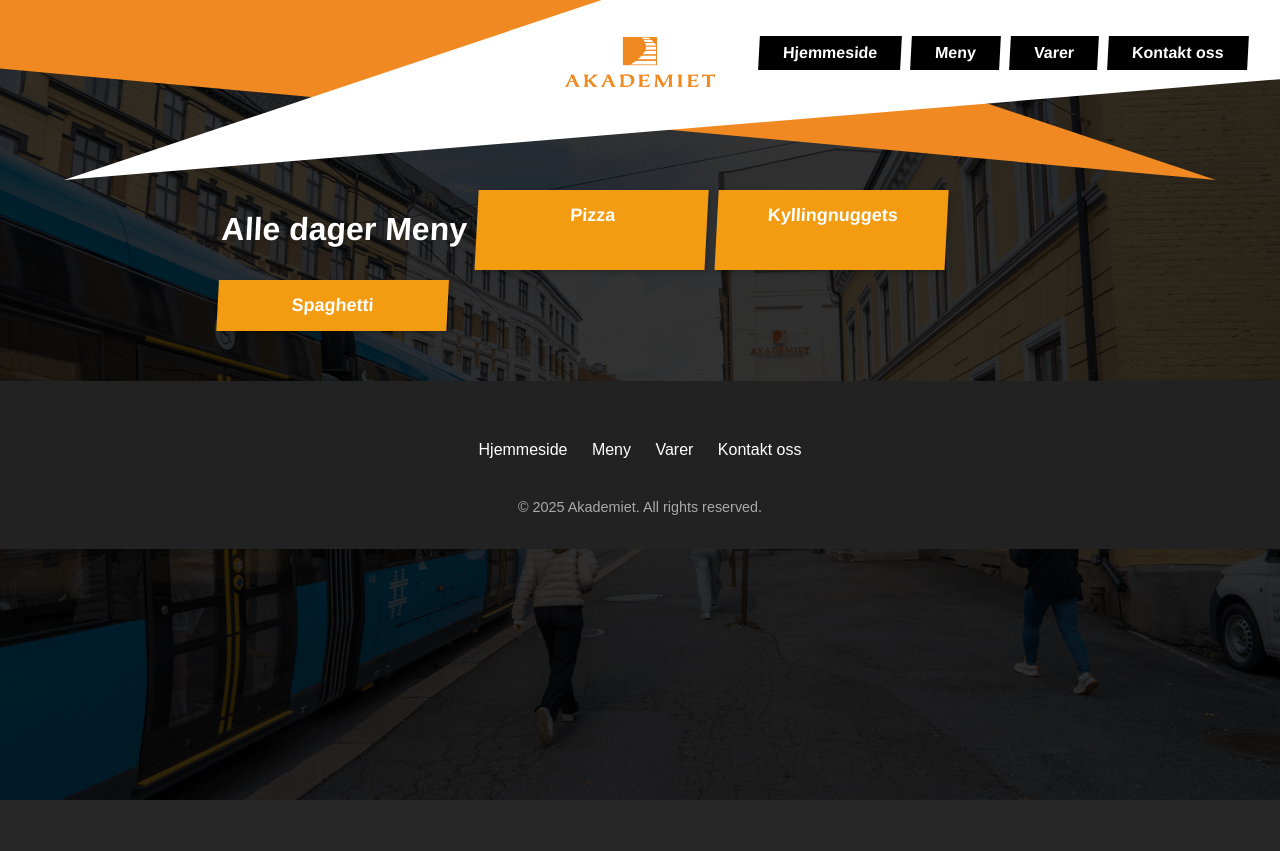
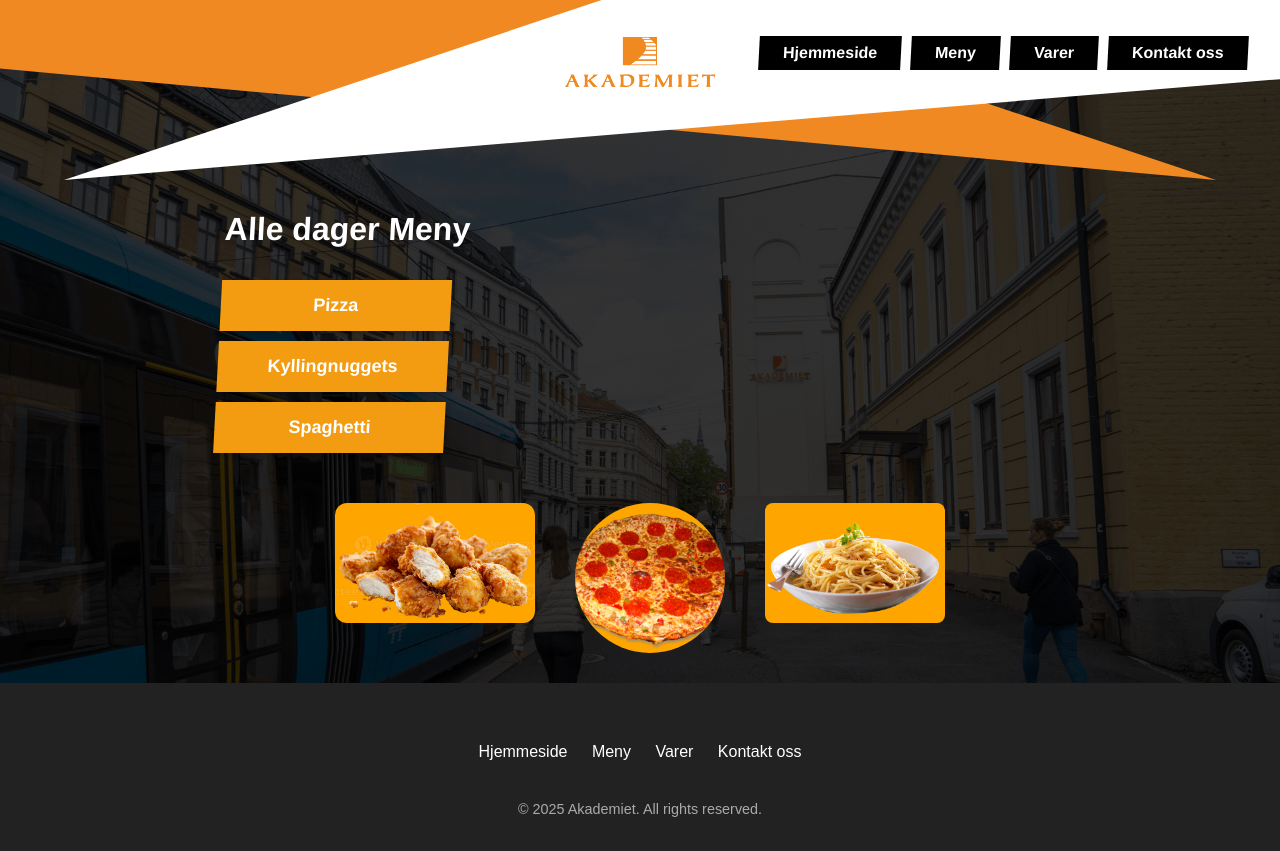
Before and after one commit to 24caratgoldenlabububobatea/kant, a Flask app: page /varer in a window 1280 px wide. Before the commit the page ends 800 px from the top, so only its background shows below. Run offline with Flask 3, Linux system fonts and the light colour scheme.

Commit message:
Added more html and css to varer. along with adding the pictures properly.

```diff
--- a/static/css/css.css
+++ b/static/css/css.css
@@ -211,7 +211,7 @@ body {
     display: flex;
     flex-wrap: wrap;
     padding: 20px;
-    max-width: 800px;
+    max-width: 300px;
     transform: skew(-3deg);
     gap: 10px;
     color: #ffffff;
@@ -243,3 +243,44 @@ body {
     text-decoration: none;
     transform: skew(-3deg);
 }
+
+.food-row {
+    display: flex;              /* horizontal layout */
+    justify-content: center;    /* center the row */
+    gap: 40px;                  /* space between each item */
+    margin: 30px 0;             /* vertical spacing from other content */
+    flex-wrap: wrap;            /* wrap to next line if screen is too small */
+}
+
+.pizza {
+    width: 150px;
+    height: 150px;
+    background-image: url("../bilder/pizza.png");
+    background-color: orange;
+    background-size: cover;
+    background-position: center;
+    background-repeat: no-repeat;
+    border-radius: 50%;
+}
+
+.nugget {
+    width: 200px;
+    height: 120px;
+    background-image: url("../bilder/nugget.png");
+    background-color: orange;
+    background-size: cover;
+    background-position: center;
+    background-repeat: no-repeat;
+    border-radius: 12px;
+}
+
+.spaghetti {
+    width: 180px;
+    height: 120px;
+    background-image: url("../bilder/spagetti.png");
+    background-color: orange;
+    background-size: cover;
+    background-position: center;
+    background-repeat: no-repeat;
+    border-radius: 8px;
+}
--- a/templates/index.html
+++ b/templates/index.html
@@ -12,7 +12,6 @@
                 <div class="shape red"></div>
                 <div class="shape black"></div>
                 <div class="shape white">
-                </div>
             </div>
         </section>
     </div>
--- a/templates/varer.html
+++ b/templates/varer.html
@@ -12,4 +12,11 @@
         <div class="varer_meal">{{ meal }}</div>
     {% endfor %}
 </div>
+
+<!-- Food row container -->
+<div class="food-row">
+    <div class="nugget"></div>
+    <div class="pizza"></div>
+    <div class="spaghetti"></div>
+</div>
 {% endblock %}
```
